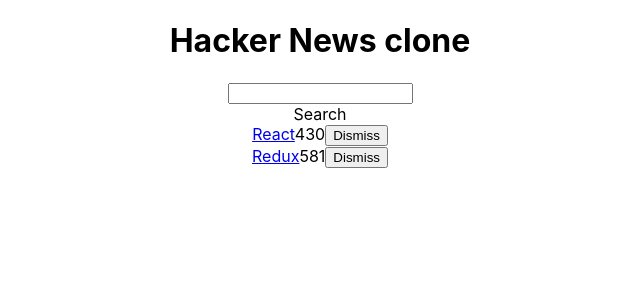
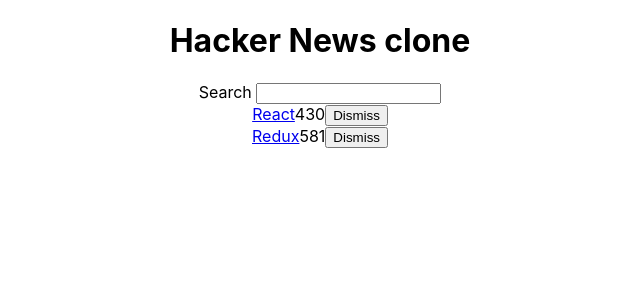
Before and after one commit to sharmb9/hackernews-clone, a React (Create React App) app: page / in a window 1280 px wide. Shown: the top 300 px of the page, without its empty margins (320-960 px from the left). Built offline with nearby package versions, Linux system fonts and the light colour scheme.

Commit message:
fixed some stuff

```diff
--- a/src/App.js
+++ b/src/App.js
@@ -58,7 +58,9 @@ class App extends Component {
     return (
       <div className="App">
         <h1>{heading}</h1>
-        <Search value = {searchTerm} onChange = {this.onSearchChange}  />Search
+        <Search value = {searchTerm} onChange = {this.onSearchChange} >
+          Search
+        </Search>
         <Table heading = {heading} list ={list} pattern = {searchTerm} onDismiss = {this.onDismiss}/>
       </div>
     )
```
